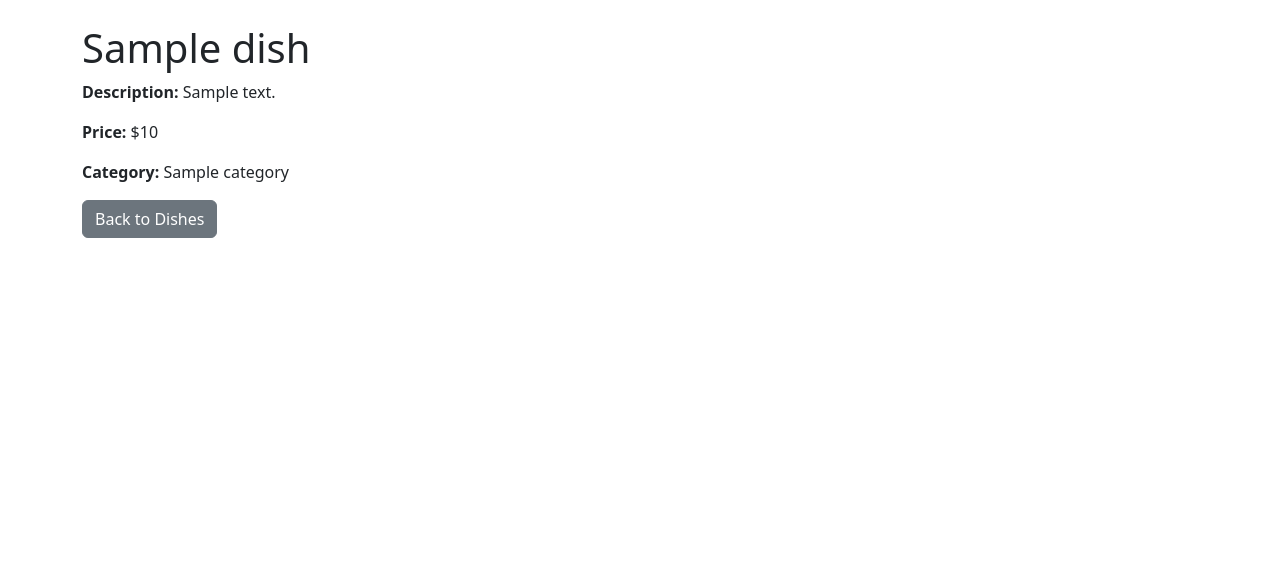
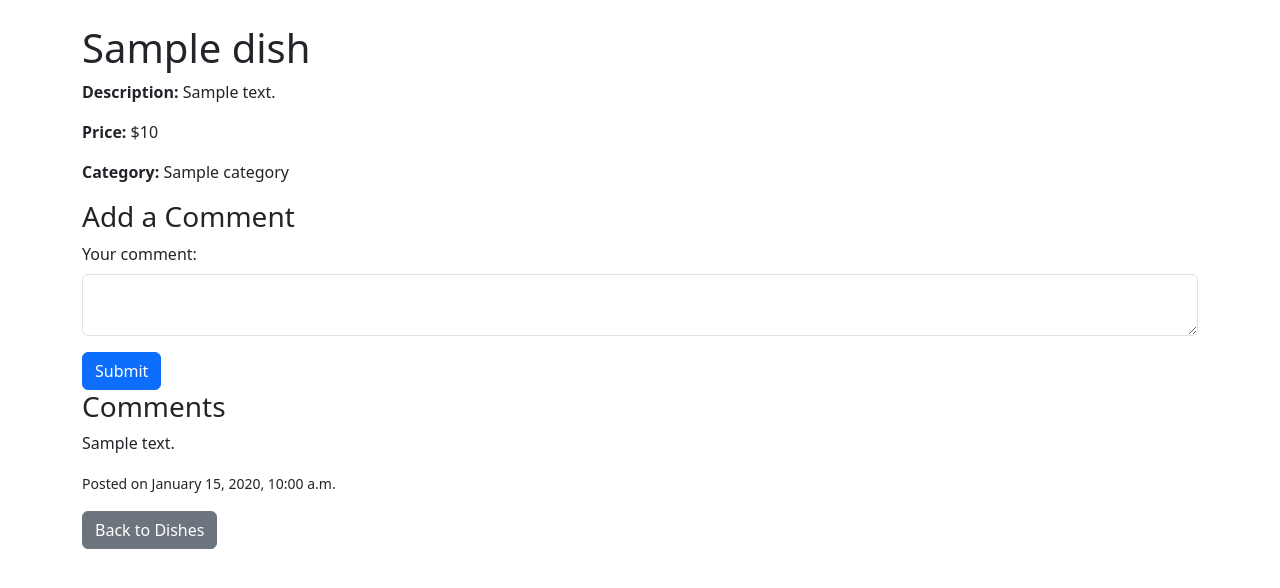
Before and after one commit to DarkSideuz/dishes, a Django app: template templates/dishes/dish_detail.html in a window 1280 px wide. Shown: the part 56-644 px from the top of the page. Run offline with Django 3.2, Linux system fonts and the light colour scheme; the template is opened without the code that fills it: most values are stand-ins (such as "Sample title", 1, 10 or a date in 2020).

Commit message:
2-lesson comment section

```diff
--- a/templates/dishes/dish_detail.html
+++ b/templates/dishes/dish_detail.html
@@ -7,5 +7,28 @@
 <p><strong>Description:</strong> {{ dish.description }}</p>
 <p><strong>Price:</strong> ${{ dish.price }}</p>
 <p><strong>Category:</strong> {{ dish.category.name }}</p>
+
+<h3>Add a Comment</h3>
+<form method="post" action="{% url 'dish_detail' dish.id %}">
+    {% csrf_token %}
+    <div class="mb-3">
+        <label for="comment" class="form-label">Your comment:</label>
+        <textarea id="comment" name="comment" class="form-control" required></textarea>
+    </div>
+    <button type="submit" class="btn btn-primary">Submit</button>
+</form>
+
+<h3>Comments</h3>
+<div id="comments-section">
+    {% for comment in comments %}
+        <div class="comment mb-3">
+            <p>{{ comment.text }}</p>
+            <small>Posted on {{ comment.created_at|date:"F j, Y, g:i a" }}</small>
+        </div>
+    {% empty %}
+        <p>No comments yet. Be the first to comment!</p>
+    {% endfor %}
+</div>
+
 <a href="/dishes/" class="btn btn-secondary">Back to Dishes</a>
 {% endblock %}
```
Also changed, not shown: restaurant/admin.py (+2 -5 lines), restaurant/models.py (+8 -0 lines), restaurant/views.py (+10 -2 lines), db.sqlite3, restaurant/migrations/0002_comment.py (added).
